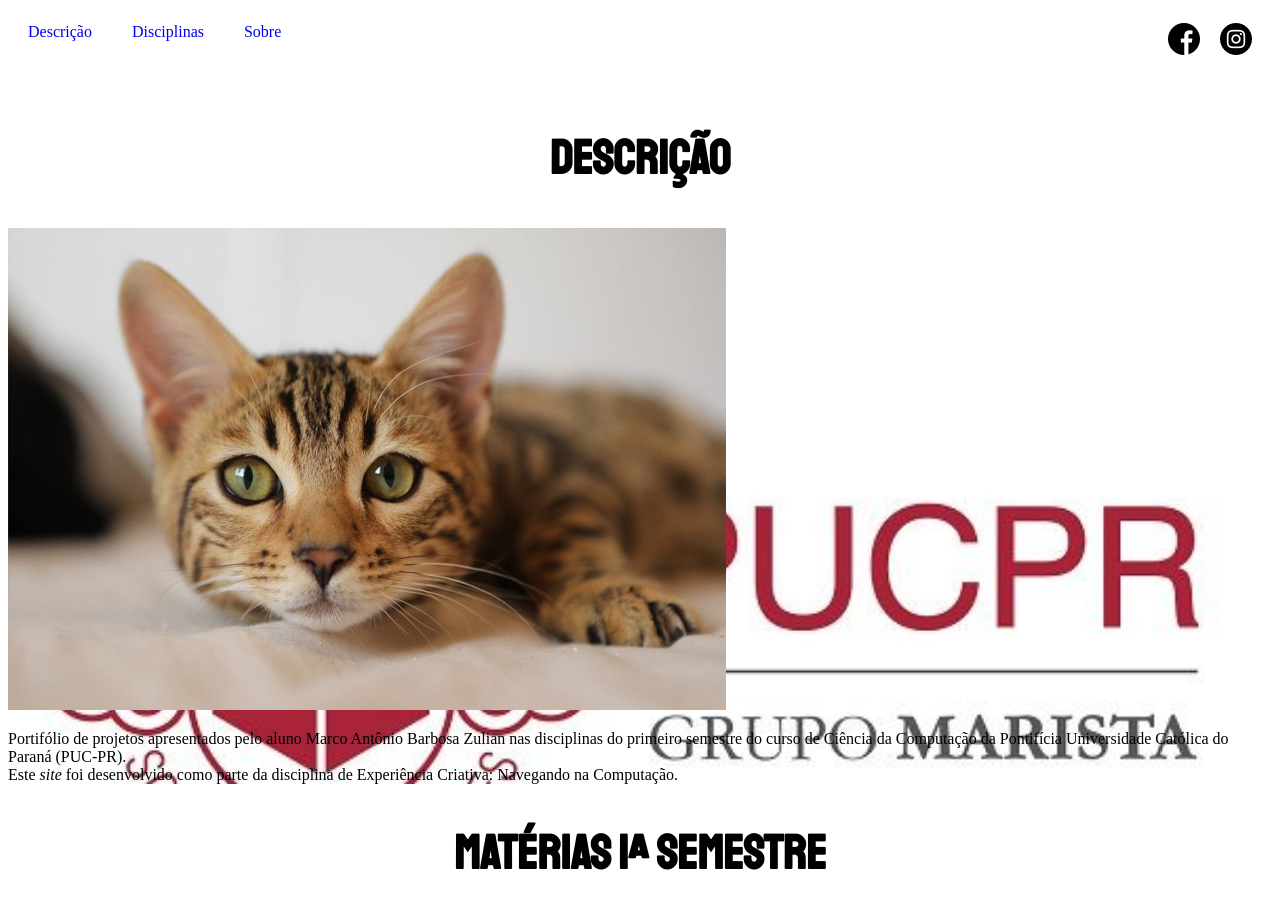
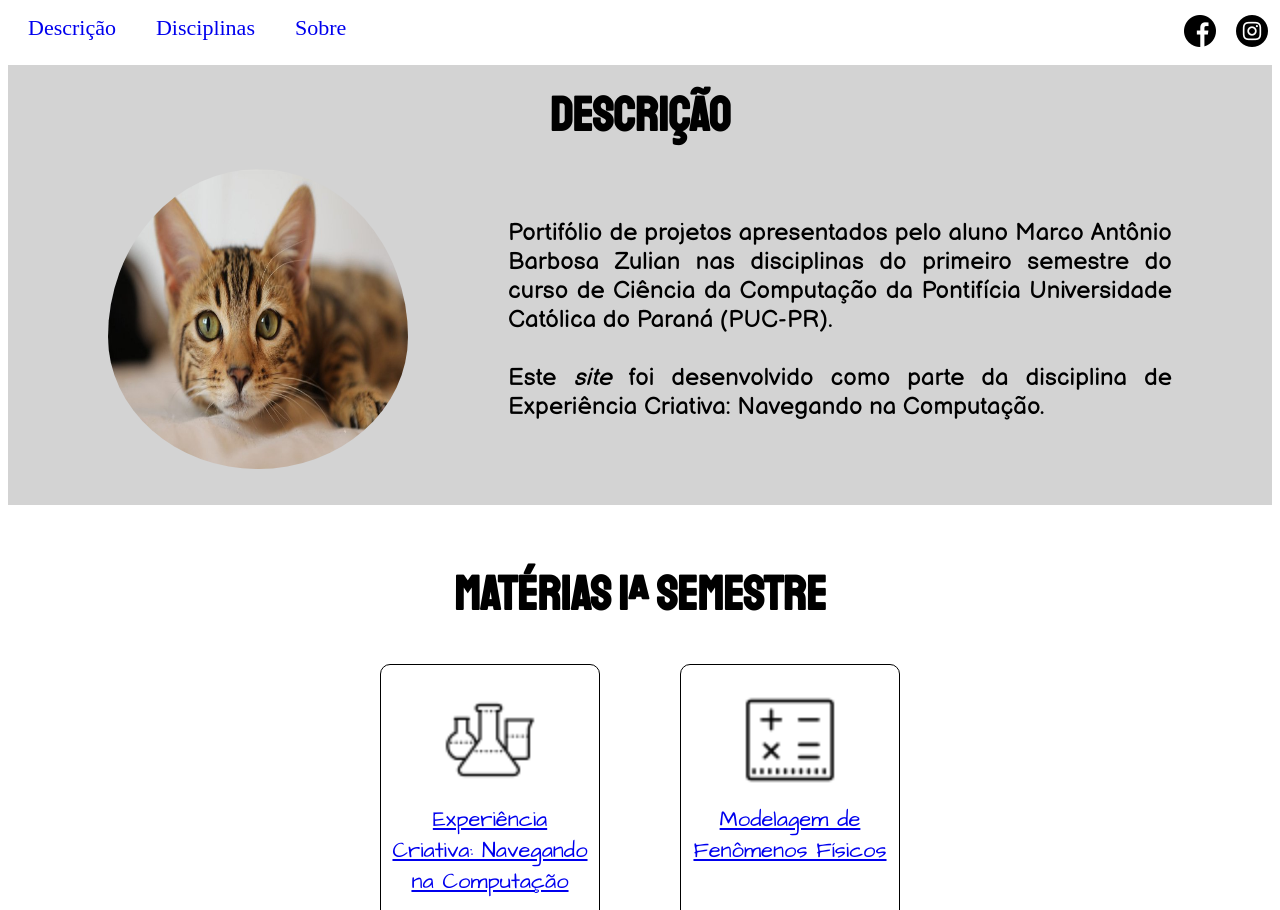
Before and after one commit to MarcoZulian/marcozulian.github.io, a plain HTML site: page index.html in a window 1280 px wide. Shown: the top 910 px of the page. Drawn offline with Linux system fonts and the light colour scheme; a web font is replaced by a local one.

Commit message:
Novas alterações

```diff
--- a/estilo.css
+++ b/estilo.css
@@ -1,16 +1,15 @@
-.Sobre {
-  background-image: url(./Imagens/puc.jpg);
-  background-size: cover;
-  height: 20%;
-}
-
 nav {
-  height: 80px;
+  position: fixed;
+  top: 0;
+  height: 65px;
   width: 100%;
+  background: white;
+  overflow: hidden;
 }
 
 nav a.setorPagina {
   font-family: MuseoModerno;
+  font-size: 22px;
   float: left;
   margin-top: 15px;
   margin-bottom: 15px;
@@ -55,6 +54,7 @@ main section a figure {
   text-decoration: none;
   border: 1px solid black;
   border-radius: 10px;
+  height: 273.4px;
 }
 
 main section a figure img {
@@ -63,8 +63,63 @@ main section a figure img {
   padding-top: 25px;
 }
 
+.Descrição {
+  background-color: lightgray;
+  vertical-align: middle;
+}
+
 h2 {
   font-family: Staatliches;
   text-align: center;
   font-size: 48px;
+  padding-top: 24px;
+  padding-bottom: 24px;
+  margin-top: 35px;
+  margin-bottom: 0px;
 }
+
+.imagem{
+  width: 300px;
+  height: 300px;
+  padding: 0px 100px 36px 100px;
+  float: left;
+  border-radius: 50%;
+}
+
+.texto{
+  height: 300px;
+  margin: 0px;
+  padding-right: 100px;
+  padding-bottom: 36px;
+  display: table-cell;
+  vertical-align: middle;
+  font-family: Balsamiq Sans;
+  font-size: 24px;
+  text-align: justify;
+}
+
+footer{
+  background-color: black;
+  color: white;
+  font-family: Balsamiq Sans;
+  font-size: 18px;
+}
+
+h3{
+  font-size: 28px;
+}
+
+.Sobre {
+  display: inline-block;
+  width: 100%;
+}
+
+.quemSou{
+  max-width: 50%;
+}
+
+.quemSou, .contato{
+  display: inline;
+  float: left;
+  padding-left: 30px;
+}
--- a/index.html
+++ b/index.html
@@ -4,6 +4,7 @@
     <link rel="stylesheet" type="text/css" href="https://fonts.googleapis.com/css?family=MuseoModerno" />
     <link rel="stylesheet" type="text/css" href="https://fonts.googleapis.com/css?family=Architects+Daughter" />
     <link rel="stylesheet" type="text/css" href="https://fonts.googleapis.com/css?family=Staatliches" />
+    <link rel="stylesheet" type="text/css" href="https://fonts.googleapis.com/css?family=Balsamiq+Sans" />
     <link href="estilo.css" rel="stylesheet">
   </head>
 
@@ -11,22 +12,26 @@
     <nav>
       <a class="setorPagina" href="#Descrição">Descrição</a>
       <a class="setorPagina" href="#Disciplinas">Disciplinas</a>
-      <a class="setorPagina" href="#">Sobre</a>
+      <a class="setorPagina" href="#Sobre">Sobre</a>
       <a class="redesSociais" href="https://www.instagram.com/marcozulian1/" target="_blank"><img src="./Imagens/instagram.png" title="Instagram" alt="Instagram"></a>
       <a class="redesSociais" href="https://www.facebook.com/marco.zulian.79/" target="_blank"><img src="./Imagens/facebook.png" title="Facebook" alt="Facebook"></a>
     </nav>
 
-    <h2><a name="Descrição"></a>Descrição</h2>
-    <div class="Sobre">
-    <img src="./Imagens/tamanho-de-gato.jpg">
-    <p>Portifólio de projetos apresentados pelo aluno Marco Antônio Barbosa
-       Zulian nas disciplinas do primeiro semestre do curso de Ciência da Computação
-       da Pontifícia Universidade Católica do Paraná (PUC-PR).<br>Este <em>site</em>
-       foi desenvolvido como parte da disciplina de Experiência Criativa: Navegando na
-       Computação.</p>
+    <a name="Descrição"></a><br>
+    <div class="Descrição">
+      <h2>Descrição</h2>
+      <img class="imagem" src="./Imagens/tamanho-de-gato.jpg">
+      <p class="texto">
+        Portifólio de projetos apresentados pelo aluno Marco Antônio Barbosa
+         Zulian nas disciplinas do primeiro semestre do curso de Ciência da Computação
+         da Pontifícia Universidade Católica do Paraná (PUC-PR).<br><br>Este <em>site</em>
+         foi desenvolvido como parte da disciplina de Experiência Criativa: Navegando na
+         Computação.</p>
     </div>
+
+    <a name="Disciplinas"></a>
     <main>
-      <h2><a name="Disciplinas"></a>Matérias 1ª semestre</h2>
+      <h2>Matérias 1ª semestre</h2>
       <section class="container grid">
         <a href="#" class="ImagemMateria">
           <figure>
@@ -54,7 +59,24 @@
         </a>
       </section>
     </main>
+    <a name="Sobre"></a><br>
     <footer>
+      <h2>Sobre</h2>
+      <div class="Sobre">
+        <div class="quemSou">
+          <h3>Quem sou?</h3>
+          <p>Aluno de primeiro semestre de Ciência da Computação da PUC-PR e do último semestre
+              em engenharia civil na UFSC.</p>
+        </div>
+        <div class="contato">
+          <h3>Contato</h3>
+          <adress>
+            e-mail: marco.ab.zulian@gmail.com<br>
+            Instagram: <a href="https://www.instagram.com/marcozulian1/" target="_blank">marcozulian1</a><br>
+            Facebook: <a href="https://www.facebook.com/marco.zulian.79/" target="_blank">Marco Zulian</a><br>
+          </address>
+        <div class="contato">
+      </div>
     </footer>
   </body>
 </html>
```
